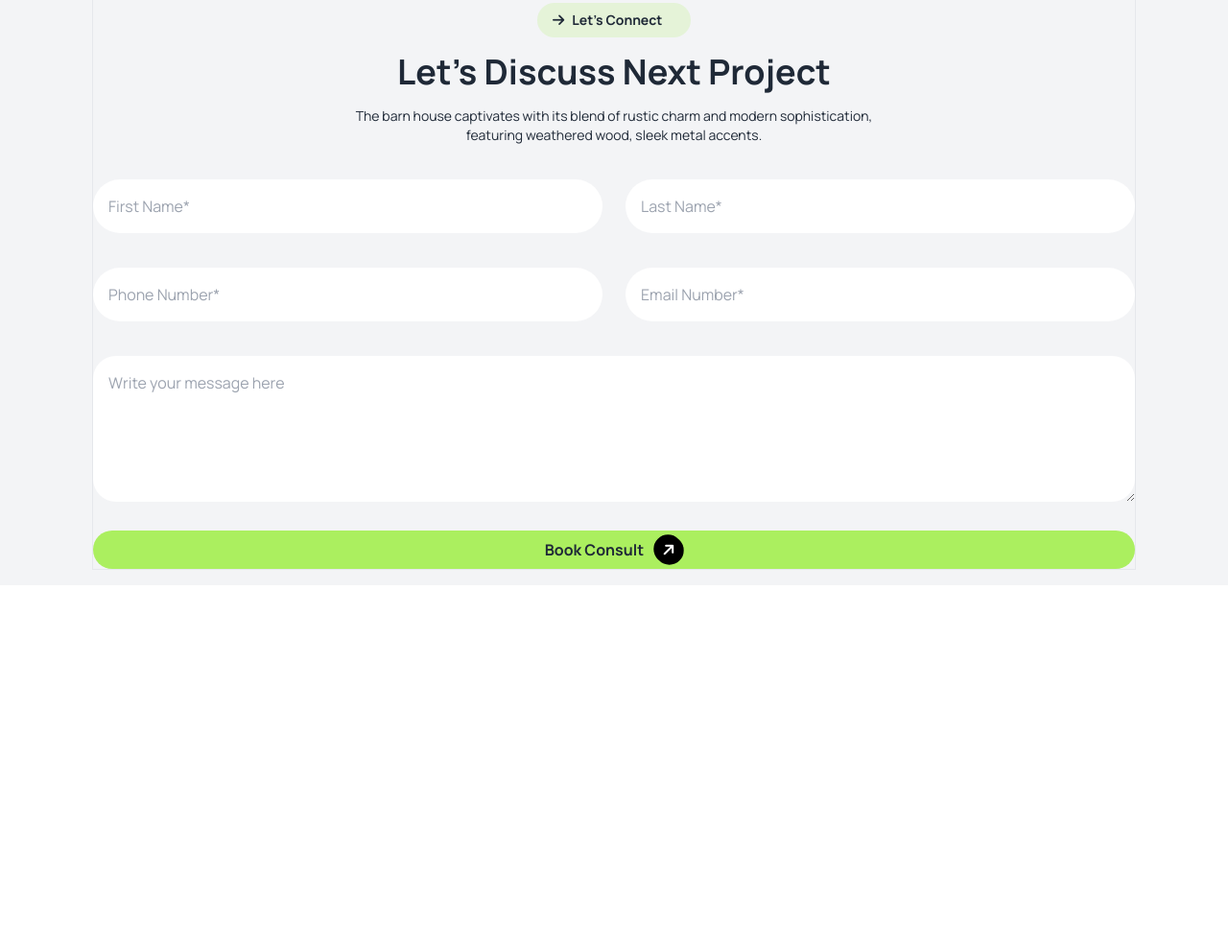
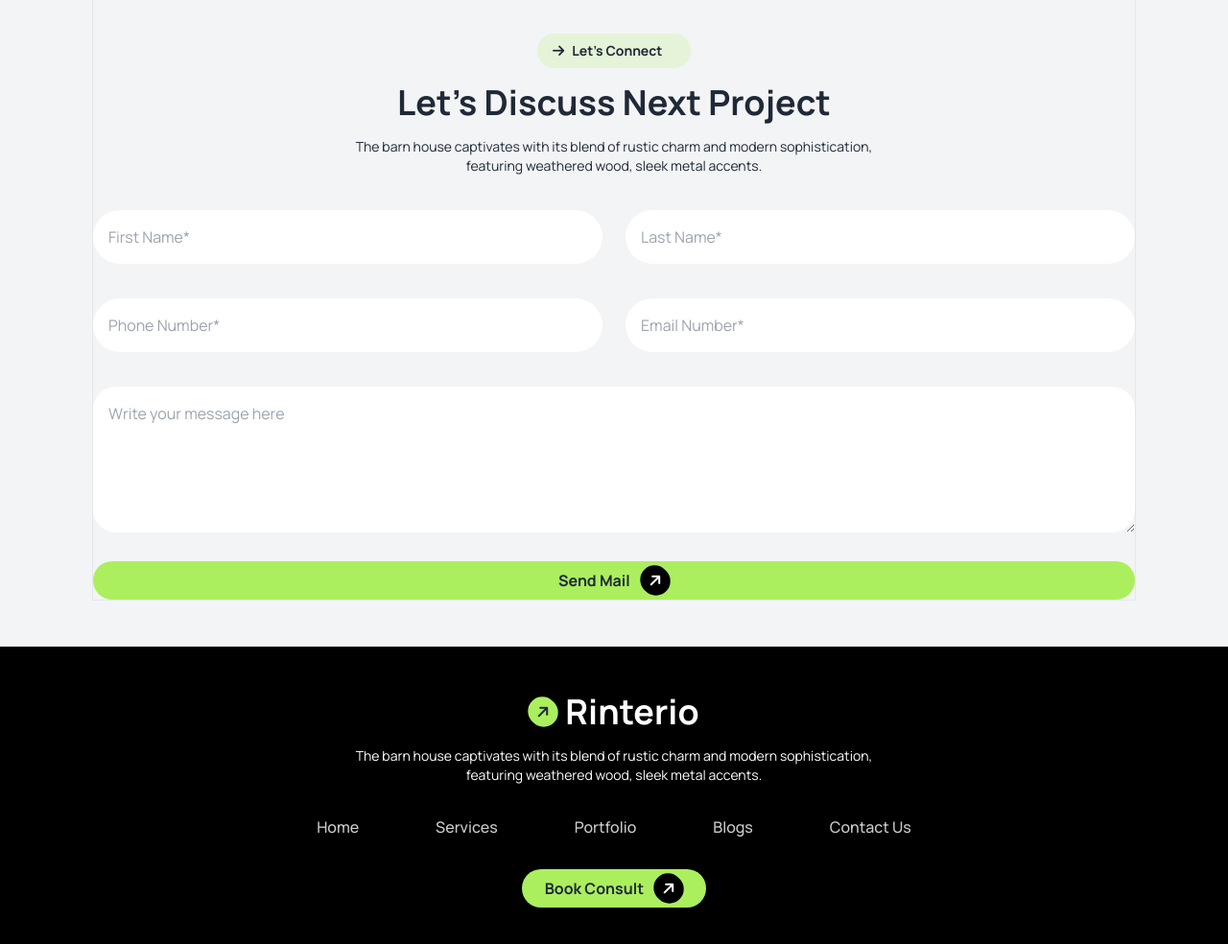
Before and after one commit to muradhossain1/my-assignment-3, a plain HTML site: page index.html in a window 1280 px wide. Shown: the part 1879-2863 px from the top of the page at 96% size. Before the commit the page ends 2489 px from the top, so only its background shows below. Drawn offline with nearby package versions, Linux system fonts and the light colour scheme.

Commit message:
added an footer section

```diff
--- a/index.html
+++ b/index.html
@@ -175,7 +175,7 @@
         </div>
       </section>
       <!-- Let’s Discuss Next Project section  -->
-      <section class="p-4 lg:px-24 bg-gray-100 " >
+      <section class="p-4 lg:px-24 py-12 bg-gray-100 " >
         <div class="container mx-auto border  ">
           <div class="space-y-4 text-center mt-12 ">
             <div class=" bg-[#ABEF5F33] flex rounded-full py-2 px-4 w-40 gap-2 text-sm items-center mx-auto ">
@@ -204,7 +204,7 @@
                   <textarea class="p-4 mt-3 border-none outline-none bg-white rounded-3xl w-full" placeholder="Write your message here" name="" id=""  rows="5"></textarea>
                 </div>
                 <div class="bg-[#ABEF5F] lg:col-span-2 text-center rounded-full py-1 px-4 space-x-2">
-                  <button class="font-bold"> Book Consult</button>
+                  <button class="font-bold"> Send Mail</button>
                   <i class="fa-solid fa-arrow-right bg-black text-white rounded-full p-2 -rotate-45"></i>
                 </div>
               </div>
@@ -214,8 +214,27 @@
       </section>
     </main>
     <footer>
-      <div>
-
+      <div class="bg-black p-4 lg:px-24 py-12">
+         <div class="container mx-auto text-center space-y-4">
+          <div class="flex justify-center items-center gap-2  ">
+            <i class="fa-solid fa-arrow-right bg-[#ABEF5F] rounded-full -rotate-45  p-2"></i>
+            <h1 class="text-2xl lg:text-4xl text-white font-bold">Rinterio</h1>
+          </div>
+          <p class="text-sm text-white">The barn house captivates with its blend of rustic charm and modern sophistication, <br class="hidden md:block lg:block"> featuring weathered wood, sleek metal accents.</p>
+          <div class="">
+            <ul class="menu menu-horizontal px-1 flex items-center lg:justify-center flex-col lg:flex-row  text-white text-base font-[500] lg:gap-12 ">
+              <li class="duration-300 opacity-80 ease-in-out" ><a>Home</a></li>
+              <li class=" duration-300 opacity-80 ease-in-out"><a>Services</a></li>
+              <li class="opacity-80  duration-300 ease-in-out"><a>Portfolio</a></li>
+              <li class="opacity-80  duration-300 ease-in-out"><a>Blogs</a></li>
+              <li class="opacity-80  duration-300 ease-in-out"><a>Contact Us</a></li>
+            </ul>
+          </div>
+          <div class="bg-[#ABEF5F] w-full md:w-48 lg:w-48 mx-auto rounded-full py-1 px-4 space-x-2">
+            <button class="font-bold"> Book Consult</button>
+            <i class="fa-solid fa-arrow-right bg-black text-white rounded-full p-2 -rotate-45"></i>
+          </div>
+         </div>
       </div>
     </footer>
 </body>
```
